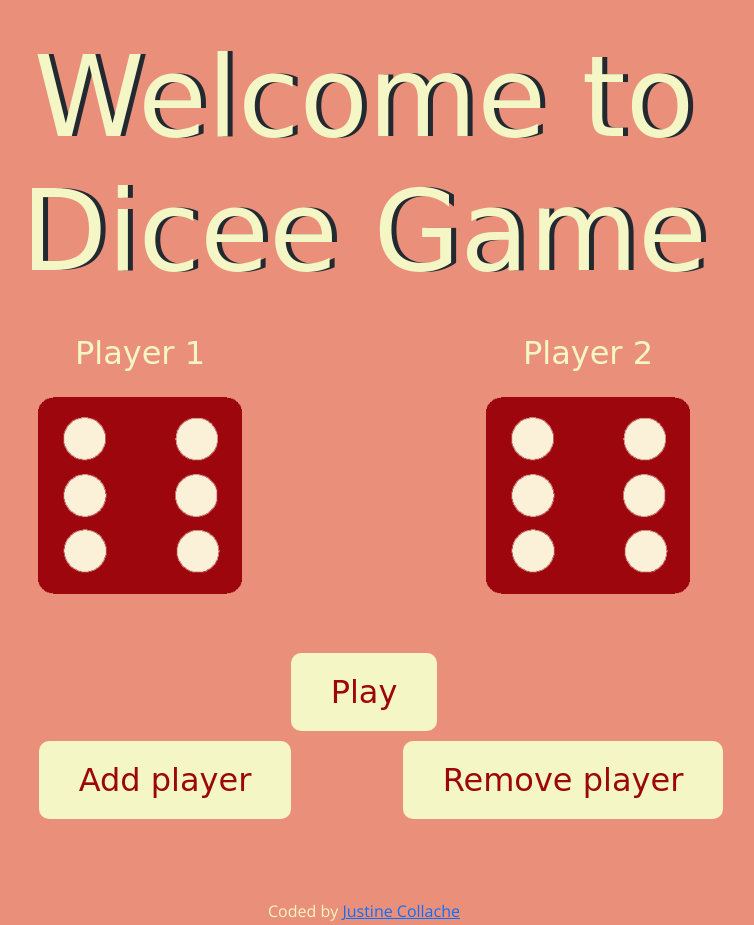
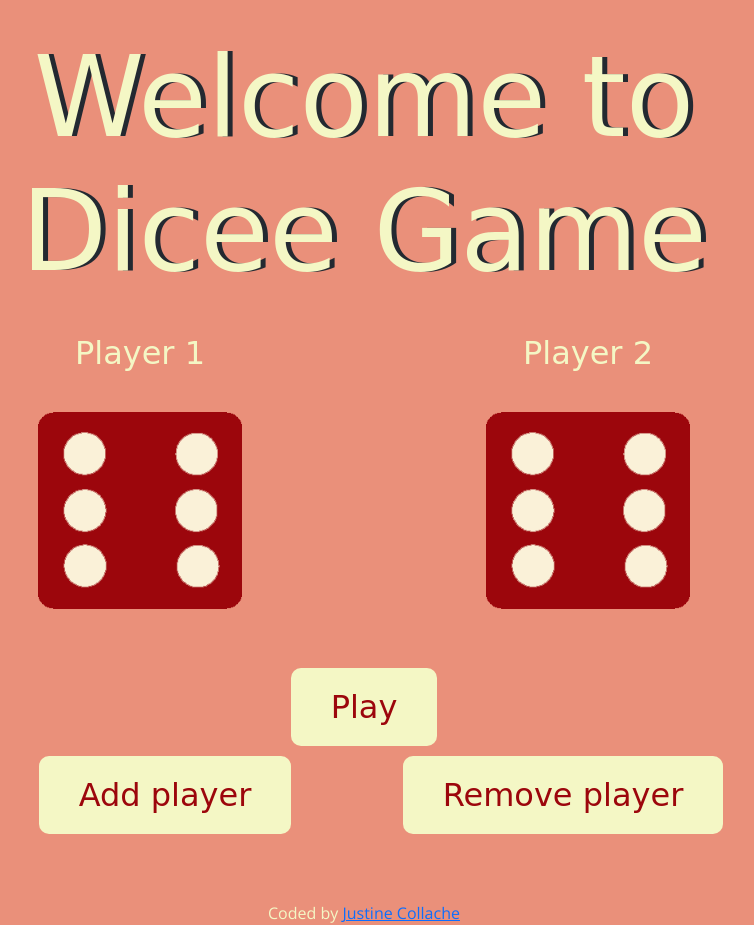
Before and after one commit to J-ustine/Dicee-challenge, a plain HTML site: page index.html in a window 1280 px wide. Shown: the whole page, without its empty margins (276-1030 px from the left). Drawn offline with nearby package versions, Linux system fonts and the light colour scheme; a web font is replaced by a local one.

Commit message:
Add some padding to paragraphe and reduce padding from footer

```diff
--- a/styles.css
+++ b/styles.css
@@ -25,6 +25,7 @@ p {
   font-size: 2rem;
   color: #f4f7c5;
   font-family: "Rancho", cursive;
+  padding-bottom: 15px;
 }
 
 img {
@@ -59,7 +60,7 @@ button:hover {
   cursor: "pointer";
 }
 footer {
-  margin-top: 2%;
+  margin-top: 1%;
   color: #f4f7c5;
   text-align: center;
   font-family: "Open Sans", sans-serif;
```
